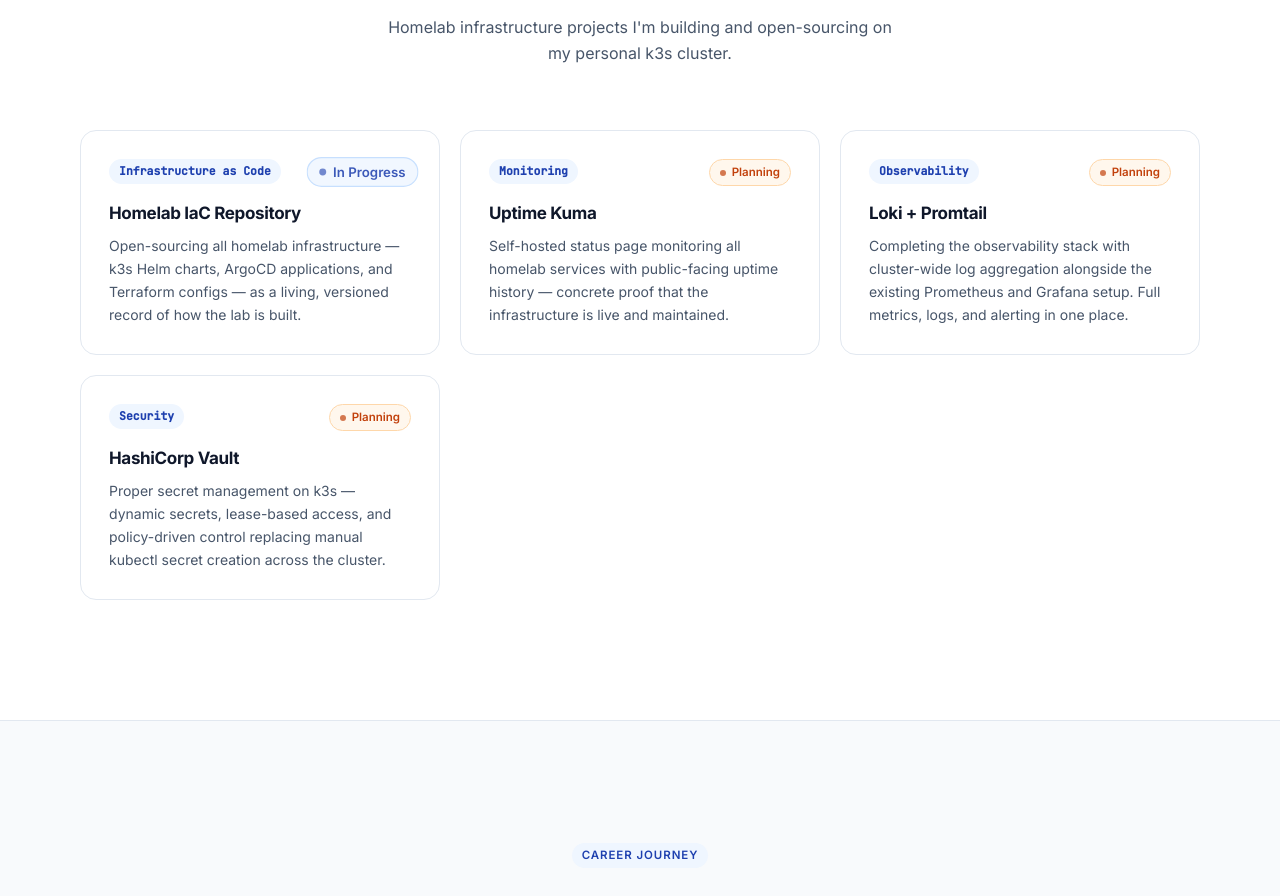
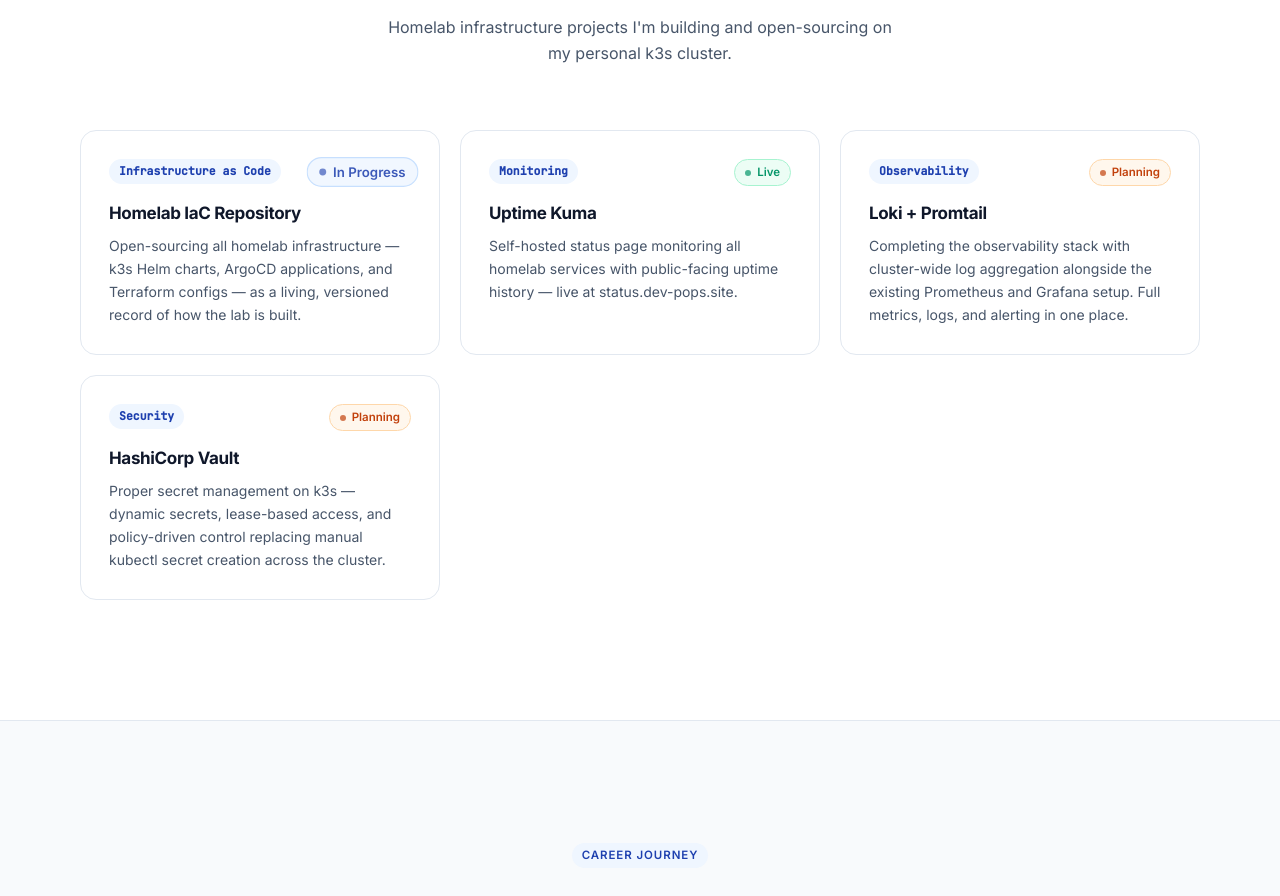
Before and after one commit to poppyszn/portfolio-site, a React (Vite) app: page / in a window 1280 px wide. Shown: the part 5320-6216 px from the top of the page. Built offline with nearby package versions, Linux system fonts and the light colour scheme.

Commit message:
chore: updated task

```diff
--- a/src/App.jsx
+++ b/src/App.jsx
@@ -132,8 +132,9 @@
   {
     title: 'Uptime Kuma',
     tag: 'Monitoring',
-    description: 'Self-hosted status page monitoring all homelab services with public-facing uptime history — concrete proof that the infrastructure is live and maintained.',
-    status: 'Planning',
+    description: 'Self-hosted status page monitoring all homelab services with public-facing uptime history — live at status.dev-pops.site.',
+    status: 'Live',
+    href: 'https://status.dev-pops.site/status/homelab',
   },
   {
     title: 'Loki + Promtail',
@@ -663,8 +664,16 @@
             </p>
           </div>
           <div style={{ display: 'grid', gridTemplateColumns: 'repeat(auto-fill, minmax(280px, 1fr))', gap: '20px' }}>
-            {upcomingProjects.map((p, i) => (
-              <div key={i} className="card" style={{ padding: '28px', display: 'flex', flexDirection: 'column' }}>
+            {upcomingProjects.map((p, i) => {
+              const statusClass = p.status === 'Live' ? 'status-live' : p.status === 'In Progress' ? 'status-in-progress' : 'status-planning';
+              const cardProps = p.href
+                ? { component: 'a', href: p.href, target: '_blank', rel: 'noopener noreferrer', style: { textDecoration: 'none', color: 'inherit' } }
+                : {};
+              const Tag = p.href ? 'a' : 'div';
+              return (
+                <Tag key={i} {...(p.href ? { href: p.href, target: '_blank', rel: 'noopener noreferrer' } : {})}
+                  className={`card${p.href ? ' card-hover' : ''}`}
+                  style={{ padding: '28px', display: 'flex', flexDirection: 'column', ...(p.href ? { textDecoration: 'none', color: 'inherit' } : {}) }}>
                   <div style={{ display: 'flex', justifyContent: 'space-between', alignItems: 'flex-start', marginBottom: '16px', gap: '12px' }}>
                     <div style={{
                       display: 'inline-flex', padding: '3px 10px',
@@ -674,7 +683,7 @@
                         {p.tag}
                       </span>
                     </div>
-                  <span className={`status-badge ${p.status === 'In Progress' ? 'status-in-progress' : 'status-planning'}`}>
+                    <span className={`status-badge ${statusClass}`}>
                       {p.status}
                     </span>
                   </div>
@@ -684,8 +693,9 @@
                   <p style={{ color: 'var(--c-text-2)', lineHeight: '1.65', fontSize: '14px', flex: 1 }}>
                     {p.description}
                   </p>
-              </div>
-            ))}
+                </Tag>
+              );
+            })}
           </div>
         </div>
       </section>
--- a/src/tokens.css
+++ b/src/tokens.css
@@ -325,6 +325,11 @@
   border: 1px solid var(--c-accent-border);
   animation: pulseDot 2.5s ease-in-out infinite;
 }
+.status-live {
+  background: var(--c-success-bg);
+  color: var(--c-success);
+  border: 1px solid var(--c-success-border);
+}
 
 /* Responsive */
 @media (max-width: 768px) { .hide-mobile { display: none !important; } }
```
Lines whose indentation alone changed are shown as unchanged.
